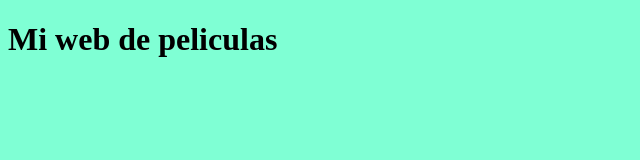
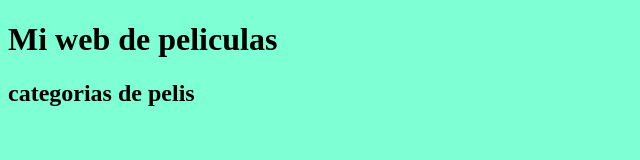
Before and after one commit to edgarsofka/bilingue, a plain HTML site: page index.html in a window 1280 px wide. Shown: the whole page, without its empty margins (0-640 px from the left). Drawn offline with Linux system fonts and the light colour scheme.

Commit message:
se agrego h2 con categoria

```diff
--- a/index.html
+++ b/index.html
@@ -9,5 +9,6 @@
 </head>
 <body>
     <h1>Mi web de peliculas</h1>
+    <h2>categorias de pelis</h2>
 </body>
 </html>
```
